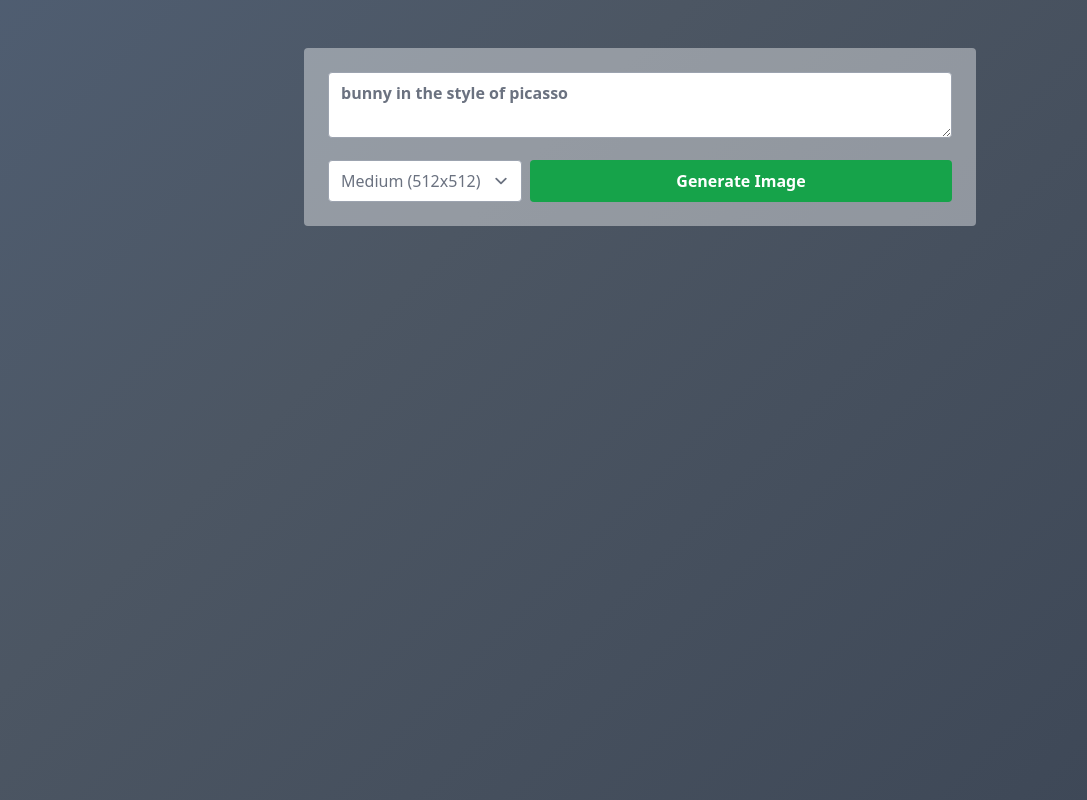
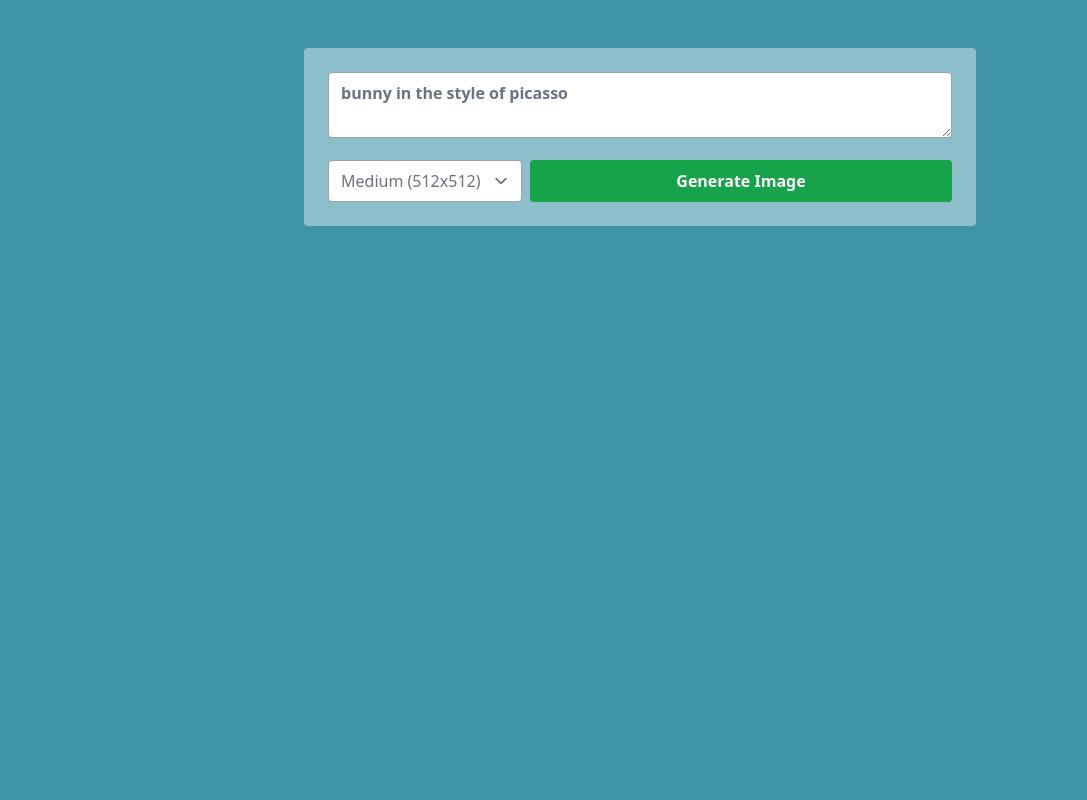
Before and after one commit to quentin-mckay/OpenAI-Image-Generator-React-Frontend, a React (Create React App) app: page / in a window 1280 px wide. Shown: the whole page, without its empty margins (0-1087 px from the left). Built offline with nearby package versions, Linux system fonts and the light colour scheme.

Commit message:
changed background colors

```diff
--- a/src/index.css
+++ b/src/index.css
@@ -8,9 +8,9 @@ html, body {
 }
 
 body {
-	background: linear-gradient(-45deg, #2c3648, #4c5663, #58739b, #3aabc5);
+	background: linear-gradient(-45deg, #6bb99e, #3f94a8, #3f94a8, #1b394c);
 	background-size: 400% 400%;
-	animation: gradient 15s ease infinite;
+	animation: gradient 30s ease infinite;
 }
 
 @keyframes gradient {
```
